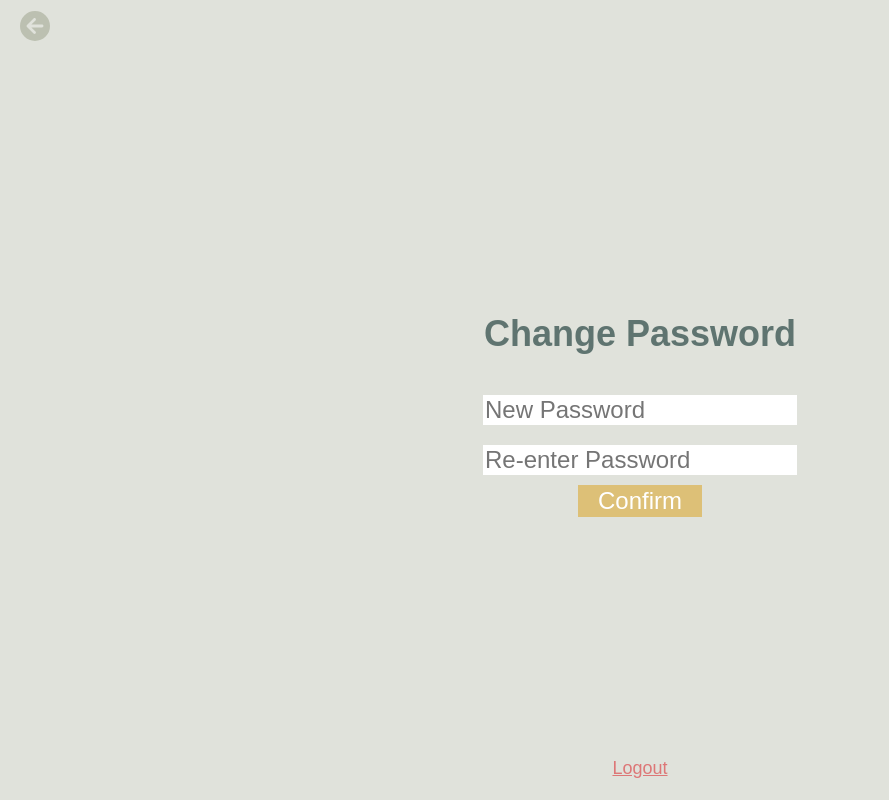
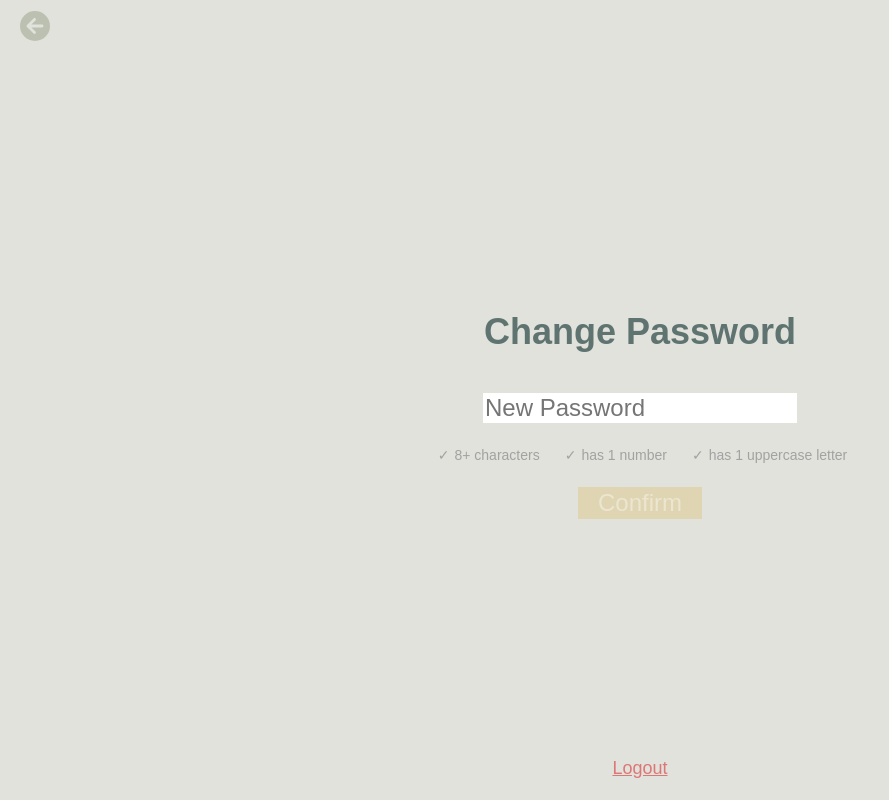
Before and after one commit to renderGUI/account-authentication, a React (Create React App) app: page /settings in a window 1280 px wide. Shown: the whole page, without its empty margins (0-889 px from the left). Built offline with nearby package versions, Linux system fonts and the light colour scheme; no server answers; sample sign-in values are in the browser's storage.

Commit message:
Implement client-side validation

```diff
--- a/src/_config.scss
+++ b/src/_config.scss
@@ -28,8 +28,6 @@ $heading: #5f7470;
 }
 
 @mixin inputField {
-  margin-top: 10px;
-  margin-bottom: 10px;
   font-size: 1.5rem;
   border: none;
 
@@ -52,6 +50,12 @@ $heading: #5f7470;
   &:hover {
     cursor: pointer;
     background-color: darken($button-background, 5%);
+  }
+
+  &:disabled {
+    color: rgba($button, 0.4);
+    background-color: rgba($button-background, 0.4);
+    cursor: not-allowed;
   }
 }
 
--- /dev/null
+++ b/src/components/PasswordRequirements.js
@@ -0,0 +1,31 @@
+import classes from "./PasswordRequirements.module.scss";
+
+const PasswordRequirements = (props) => {
+  return (
+    <div className={classes.container}>
+      <p
+        style={{
+          color: props.enteredPassword.length >= 8 ? "#448723" : "#a2a2a2",
+        }}
+      >
+        8+ characters
+      </p>
+      <p
+        style={{
+          color: props.enteredPassword.match(/[0-9]/g) ? "#448723" : "#a2a2a2",
+        }}
+      >
+        has 1 number
+      </p>
+      <p
+        style={{
+          color: props.enteredPassword.match(/[A-Z]/g) ? "#448723" : "#a2a2a2",
+        }}
+      >
+        has 1 uppercase letter
+      </p>
+    </div>
+  );
+};
+
+export default PasswordRequirements;
--- /dev/null
+++ b/src/components/PasswordRequirements.module.scss
@@ -0,0 +1,18 @@
+@use "../config";
+
+.container {
+  display: flex;
+  text-align: center;
+  font-size: 0.875rem;
+
+  p {
+    margin-left: 10px;
+    margin-right: 10px;
+
+    &::before {
+      content: "\2713";
+      padding-left: 5px;
+      padding-right: 5px;
+    }
+  }
+}
--- a/src/pages/LogIn.js
+++ b/src/pages/LogIn.js
@@ -5,6 +5,7 @@ import classes from "./LogIn.module.scss";
 
 const LogIn = () => {
   const [isLoading, setIsLoading] = useState(false);
+  const [error, setError] = useState(false);
   const enteredEmailRef = useRef();
   const enteredPasswordRef = useRef();
   const navigate = useNavigate();
@@ -17,11 +18,12 @@ const LogIn = () => {
     const enteredPassword = enteredPasswordRef.current.value;
 
     try {
+      setError(false);
       setIsLoading(true);
       await login(enteredEmail, enteredPassword);
       navigate("/");
     } catch {
-      console.log("Failed to log in.");
+      setError(true);
     }
     setIsLoading(false);
   };
@@ -51,12 +53,23 @@ const LogIn = () => {
           ></input>
         </div>
 
-        <button className={classes.loginButton} type="submit" disabled={isLoading}>
+        {error && <p className={classes.errorMessage}>Invalid credentials.  Please try again.</p>}
+
+        <button
+          className={classes.loginButton}
+          type="submit"
+          disabled={isLoading}
+        >
           Log In
         </button>
       </form>
 
-      <button className={classes.toggleFormText} onClick={changeToSignUpModeHandler}>Create a new account</button>
+      <button
+        className={classes.toggleFormText}
+        onClick={changeToSignUpModeHandler}
+      >
+        Create a new account
+      </button>
     </div>
   );
 };
--- a/src/pages/LogIn.module.scss
+++ b/src/pages/LogIn.module.scss
@@ -9,8 +9,20 @@
   }
 }
 
-input {
-  @include config.inputField;
+form {
+  div {
+    margin-top: 10px;
+    margin-bottom: 10px;
+  }
+
+  input {
+    @include config.inputField;
+  }
+
+  .errorMessage {
+    font-size: 0.75rem;
+    color: #dd7777;
+  }
 }
 
 .loginButton {
--- a/src/pages/Settings.js
+++ b/src/pages/Settings.js
@@ -1,23 +1,46 @@
-import { useRef } from "react";
+import { useState, useEffect } from "react";
 import { useNavigate, Link } from "react-router-dom";
 import { useAuth } from "../contexts/auth-context";
 import classes from "./Settings.module.scss";
 import { FontAwesomeIcon } from "@fortawesome/react-fontawesome";
 import { faCircleArrowLeft } from "@fortawesome/free-solid-svg-icons";
+import PasswordRequirements from "../components/PasswordRequirements";
 
 const Settings = () => {
-  const enteredNewPasswordRef = useRef();
+  console.log("Settings component re-rendered.");
+  const [isDisabled, setIsDisabled] = useState(true);
+  const [error, setError] = useState(false);
+  const navigate = useNavigate();
   const { logout, changePassword, currentUser } = useAuth();
-  const navigate = useNavigate();
+  const [enteredPassword, setEnteredPassword] = useState("");
+
+  const onPasswordChangeHandler = (e) => {
+    setEnteredPassword(e.target.value);
+  };
+
+  useEffect(() => {
+    if (
+      enteredPassword.length >= 8 &&
+      enteredPassword.match(/[0-9]/g) &&
+      enteredPassword.match(/[A-Z]/g)
+    ) {
+      setIsDisabled(false);
+    } else {
+      setIsDisabled(true);
+    }
+  }, [enteredPassword]);
 
   const submitHandler = async (e) => {
     e.preventDefault();
-    const enteredNewPassword = enteredNewPasswordRef.current.value;
 
     try {
-      await changePassword(currentUser, enteredNewPassword);
+      setError(false);
+      setIsDisabled(true);
+      await changePassword(currentUser, enteredPassword);
+      setEnteredPassword("");
+      navigate("/");
     } catch {
-      console.log("Failed to change password.");
+      setError(true);
     }
   };
 
@@ -37,23 +60,26 @@ const Settings = () => {
       <form onSubmit={submitHandler}>
         <div>
           <input
-            id="newPasswordInput"
             type="password"
-            ref={enteredNewPasswordRef}
+            onChange={onPasswordChangeHandler}
+            value={enteredPassword}
             placeholder="New Password"
           ></input>
         </div>
 
-        <div>
-          <input
-            id="newPasswordInput"
-            type="password"
-            ref={enteredNewPasswordRef}
-            placeholder="Re-enter Password"
-          ></input>
-        </div>
+        <PasswordRequirements enteredPassword={enteredPassword} />
 
-        <button className={classes.changePasswordButton} type="submit">
+        {error && (
+          <p className={classes.errorMessage}>
+            Could not change password. Please try again.
+          </p>
+        )}
+
+        <button
+          className={classes.changePasswordButton}
+          type="submit"
+          disabled={isDisabled}
+        >
           Confirm
         </button>
       </form>
--- a/src/pages/Settings.module.scss
+++ b/src/pages/Settings.module.scss
@@ -14,12 +14,24 @@
   }
 }
 
+form {
+  div {
+    margin-top: 10px;
+    margin-bottom: 10px;
+  }
+
+  input {
+    @include config.inputField;
+  }
+
+  .errorMessage {
+    font-size: 0.75rem;
+    color: #dd7777;
+  }
+}
+
 .backButton {
   @include config.navigationButton;
-}
-
-input {
-  @include config.inputField;
 }
 
 .changePasswordButton {
--- a/src/pages/SignUp.js
+++ b/src/pages/SignUp.js
@@ -1,29 +1,53 @@
-import { useState, useRef } from "react";
+import { useState, useEffect } from "react";
 import { useNavigate } from "react-router-dom";
 import { useAuth } from "../contexts/auth-context";
 import classes from "./SignUp.module.scss";
+import PasswordRequirements from "../components/PasswordRequirements";
 
 const SignUp = () => {
-  const [isLoading, setIsLoading] = useState(false);
-  const enteredEmailRef = useRef();
-  const enteredNewPasswordRef = useRef();
+  console.log("SignUp component re-rendered.");
+  const [isDisabled, setIsDisabled] = useState(true);
+  const [error, setError] = useState(false);
   const navigate = useNavigate();
   const { signup } = useAuth();
+  const [enteredEmail, setEnteredEmail] = useState("");
+  const [enteredPassword, setEnteredPassword] = useState("");
+
+  const onEmailChangeHandler = (e) => {
+    setEnteredEmail(e.target.value);
+  };
+
+  const onPasswordChangeHandler = (e) => {
+    setEnteredPassword(e.target.value);
+  };
+
+  useEffect(() => {
+    if (
+      enteredPassword.length >= 8 &&
+      enteredPassword.match(/[0-9]/g) &&
+      enteredPassword.match(/[A-Z]/g) &&
+      enteredEmail.length > 0
+    ) {
+      setIsDisabled(false);
+    } else {
+      setIsDisabled(true);
+    }
+  }, [enteredEmail, enteredPassword]);
 
   const signupHandler = async (e) => {
     e.preventDefault();
 
-    const enteredEmail = enteredEmailRef.current.value;
-    const enteredNewPassword = enteredNewPasswordRef.current.value;
-
     try {
-      setIsLoading(true);
-      await signup(enteredEmail, enteredNewPassword);
+      setError(false);
+      setIsDisabled(true);
+      await signup(enteredEmail, enteredPassword);
+      setEnteredEmail("");
+      setEnteredPassword("");
       navigate("/");
     } catch {
-      console.log("Failed to sign up.");
+      setError(true);
     }
-    setIsLoading(false);
+    setIsDisabled(false);
   };
 
   const changeToLogInHandler = () => {
@@ -36,9 +60,9 @@ const SignUp = () => {
       <form onSubmit={signupHandler}>
         <div>
           <input
-            id="emailInput"
             type="email"
-            ref={enteredEmailRef}
+            onChange={onEmailChangeHandler}
+            value={enteredEmail}
             placeholder="Email Address"
           ></input>
         </div>
@@ -46,15 +70,24 @@ const SignUp = () => {
         <div>
           <input
             type="password"
-            ref={enteredNewPasswordRef}
+            onChange={onPasswordChangeHandler}
+            value={enteredPassword}
             placeholder="New Password"
           ></input>
         </div>
 
+        <PasswordRequirements enteredPassword={enteredPassword} />
+
+        {error && (
+          <p className={classes.errorMessage}>
+            Could not sign up. Please try again.
+          </p>
+        )}
+
         <button
           className={classes.signupButton}
           type="submit"
-          disabled={isLoading}
+          disabled={isDisabled}
         >
           Sign Up
         </button>
--- a/src/pages/SignUp.module.scss
+++ b/src/pages/SignUp.module.scss
@@ -9,8 +9,20 @@
   }
 }
 
-input {
-  @include config.inputField;
+form {
+  div {
+    margin-top: 10px;
+    margin-bottom: 10px;
+  }
+
+  input {
+    @include config.inputField;
+  }
+
+  .errorMessage {
+    font-size: 0.75rem;
+    color: #dd7777;
+  }
 }
 
 .signupButton {
```
